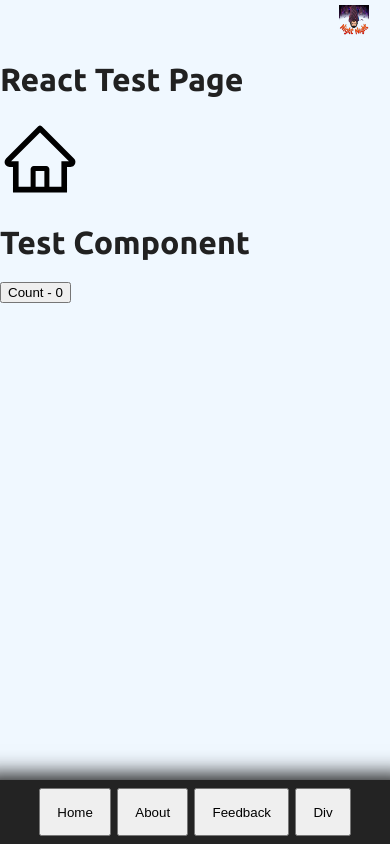
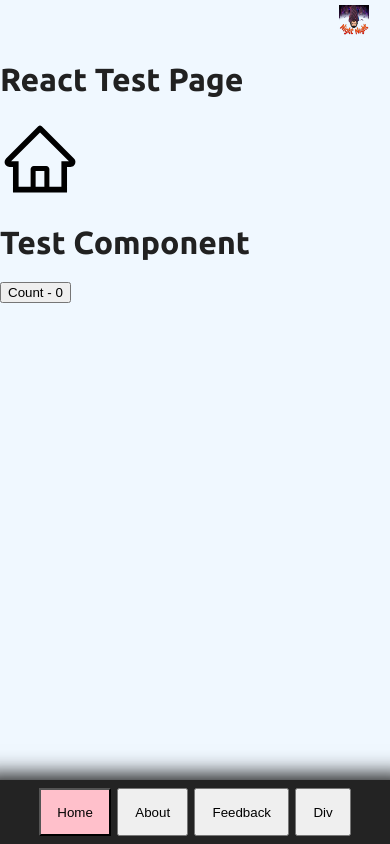
Before and after one commit to deepaksy/portfolio-website, a React (Create React App) app: page /portfolio-website/test in a window 390 px wide. Built offline with nearby package versions, Linux system fonts and the light colour scheme.

Commit message:
initial commit

```diff
--- a/src/components/BottomNavbar/index.css
+++ b/src/components/BottomNavbar/index.css
@@ -21,7 +21,9 @@
     background-color: green;
 }
 
-
+.active{
+    background-color: pink;
+}
 
 @media only screen and (max-width:600px){
     .bottom-navbar{
@@ -39,6 +41,10 @@
         background-color: #232323;
         box-shadow:  0px 14px 20px 20px  var(--textColor);
     }
+
+    .active{
+        background-color: pink;
+    }
 }
 
 .bottom-navbar-button{
--- a/src/components/BottomNavbar/index.tsx
+++ b/src/components/BottomNavbar/index.tsx
@@ -1,19 +1,19 @@
 import { Link } from 'react-router-dom'
 import './index.css'
 import {Link as ScrollLink} from 'react-scroll'
+import { useState } from 'react'
+import { bottomNavbarSectionType, bottomNavbarSections } from '../../data/section'
 
-const navLinks = [
-  {name:'Home',path:'/'},
-  {name:'About',path:'/about'},
-  {name:'Feedback',path:'/feedback'},
-]
+
 
 const ButtonNavbar = () => {
+
+  const [activeSection,setActiveSection] = useState<bottomNavbarSectionType>(bottomNavbarSections[0])
   return (
     <nav className='bottom-navbar'>
-        {navLinks.map(({name,path},i)=>{
+        {bottomNavbarSections.map(({title,link},i)=>{
           return(
-            <Link key={name} to={path}> <button className='bottom-navbar-button' key={i}>{name}</button></Link>
+            <Link onClick={()=>setActiveSection({title,link})}  key={title} to={link}> <button className={`bottom-navbar-button ${title===activeSection.title?'active':''}`} key={i}>{title}</button></Link>
           )
         })}
         <ScrollLink to='abc' spy smooth offset={100} duration={500}><button className='bottom-navbar-button'>Div</button></ScrollLink>
--- /dev/null
+++ b/src/data/section.ts
@@ -0,0 +1,10 @@
+export type bottomNavbarSectionType = {
+    title:string,
+    link:string
+}
+
+export const bottomNavbarSections:bottomNavbarSectionType[] = [
+    {title:'Home',link:'/'},
+    {title:'About',link:'/about'},
+    {title:'Feedback',link:'/feedback'}
+]
```
